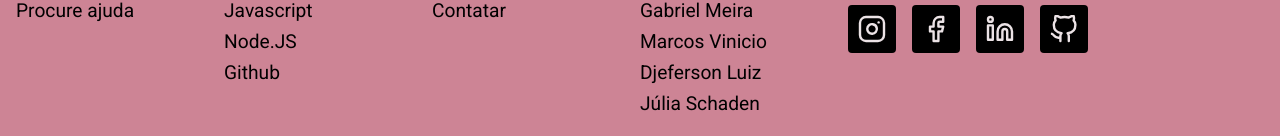
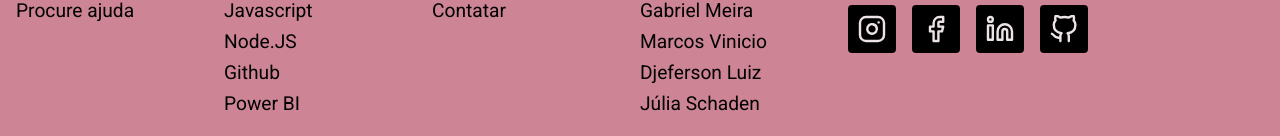
Before and after one commit to GustavoSilles/A3, a React (Create React App) app: page / in a window 1280 px wide. Shown: the part 2633-2769 px from the top of the page. Built offline with nearby package versions, Linux system fonts and the light colour scheme.

Commit message:
detalhes

```diff
--- a/src/components/Footer/footer.js
+++ b/src/components/Footer/footer.js
@@ -61,6 +61,11 @@ const Footer = () => {
             <p>
               <span className="textoFooter">
                 Github
+              </span>
+            </p>
+            <p>
+              <span className="textoFooter">
+                Power BI
               </span>
             </p>
           </div>
```
